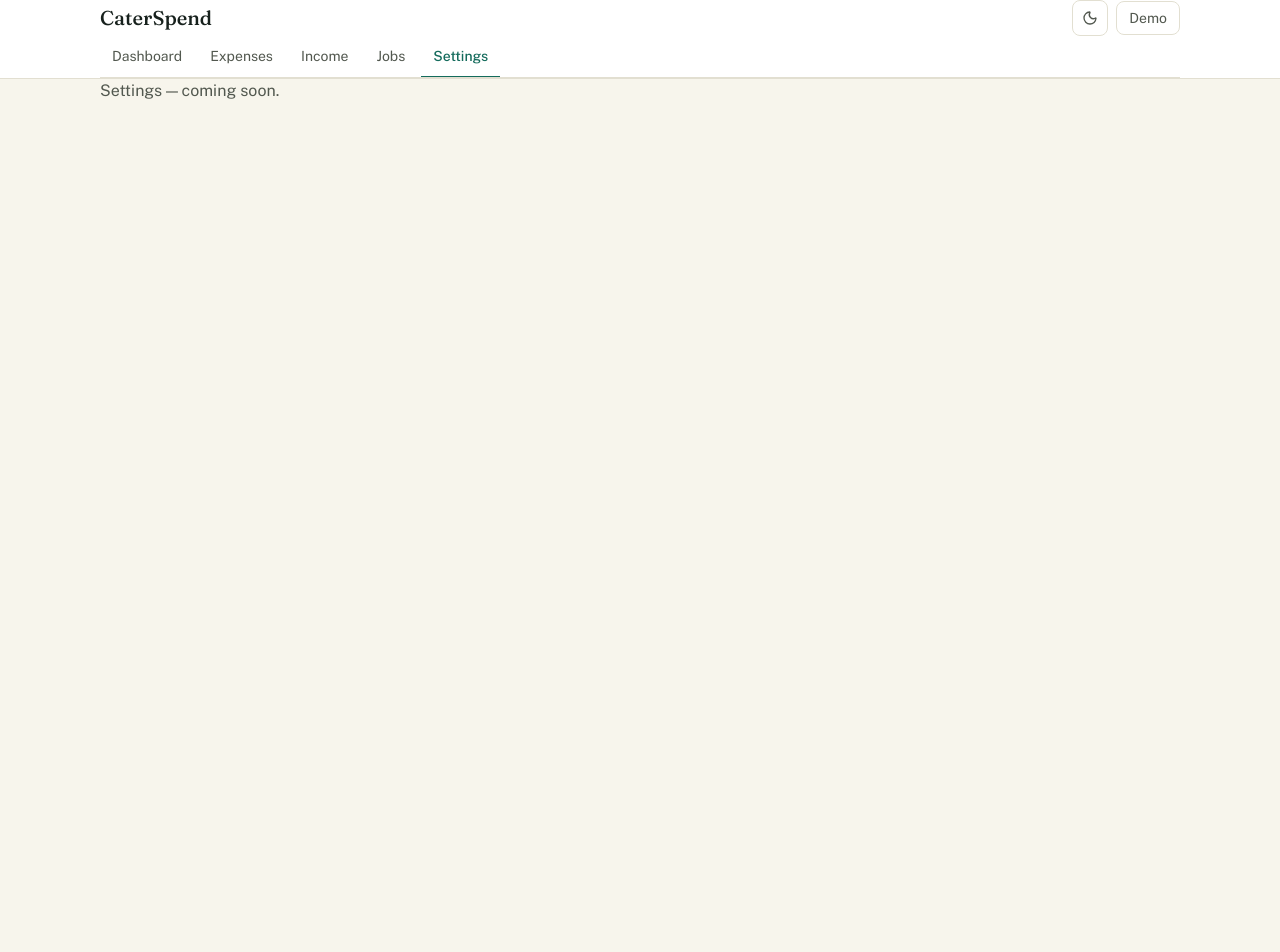
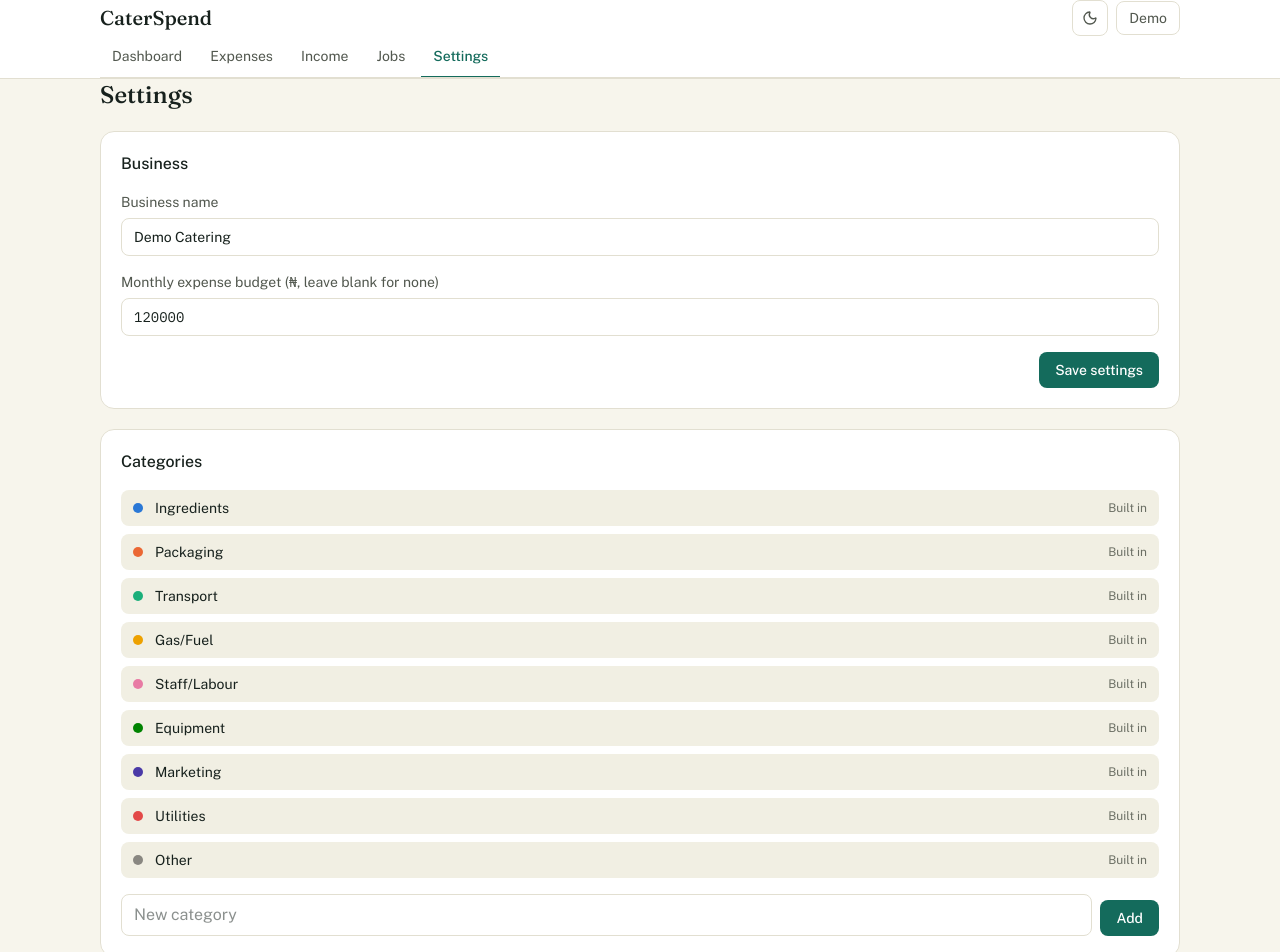
Before and after one commit to lincolndemo/CaterSpend, a Next.js app: page /settings in a window 1280 px wide. Shown: the top 952 px of the page. Before the commit the page ends 800 px from the top, so only its background shows below. Built offline with nearby package versions, Linux system fonts and the light colour scheme.

Commit message:
feat: settings page with monthly budget and custom categories
Co-Authored-By: Claude Opus 5 <noreply@anthropic.com>

```diff
--- a/app/(app)/settings/page.tsx
+++ b/app/(app)/settings/page.tsx
@@ -1,3 +1,15 @@
-export default function SettingsPage() {
-  return <p className="text-[var(--ink-600)]">Settings — coming soon.</p>;
+import { BudgetForm } from '@/components/settings/BudgetForm';
+import { CategoryManager } from '@/components/settings/CategoryManager';
+import { loadWorkspace } from '@/lib/data';
+
+export default async function SettingsPage() {
+  const { profile, categories } = await loadWorkspace();
+
+  return (
+    <div className="grid gap-5">
+      <h1 className="font-[family-name:var(--font-display)] text-2xl">Settings</h1>
+      <BudgetForm profile={profile} />
+      <CategoryManager categories={categories} />
+    </div>
+  );
 }
--- /dev/null
+++ b/app/actions/categories.ts
@@ -0,0 +1,58 @@
+'use server';
+
+import { revalidatePath } from 'next/cache';
+import { ERRORS, parseCategoryForm, type ActionState } from '@/lib/validation';
+import { CUSTOM_CATEGORY_COLORS, DEMO_USER_ID, demoId, store, touch } from '@/lib/demo-store';
+import type { Category } from '@/lib/types';
+
+function refresh() {
+  revalidatePath('/settings');
+  revalidatePath('/expenses');
+  revalidatePath('/');
+}
+
+export async function createCategory(_prev: ActionState, fd: FormData): Promise<ActionState> {
+  const parsed = parseCategoryForm(fd);
+  if (!parsed.ok) return { ok: false, error: parsed.error };
+
+  const name = parsed.value.name;
+  // Mirrors the schema's `unique (user_id, lower(btrim(name)))` index.
+  const duplicate = store.categories.some((c) => c.name.trim().toLowerCase() === name.toLowerCase());
+  if (duplicate) return { ok: false, error: ERRORS.duplicateCategory };
+
+  const category: Category = {
+    id: demoId('cat'),
+    user_id: DEMO_USER_ID,
+    name,
+    is_builtin: false,
+    color_light: CUSTOM_CATEGORY_COLORS.light,
+    color_dark: CUSTOM_CATEGORY_COLORS.dark,
+    sort_order: 100,
+    created_at: touch(),
+  };
+  store.categories.push(category);
+
+  refresh();
+  return { ok: true };
+}
+
+export async function deleteCategory(_prev: ActionState, fd: FormData): Promise<ActionState> {
+  const id = String(fd.get('id') ?? '');
+  if (!id) return { ok: false, error: 'Could not remove that category.' };
+
+  const category = store.categories.find((c) => c.id === id);
+  if (!category) return { ok: false, error: 'Could not remove that category.' };
+
+  // Built-in categories cannot be deleted (mirrors the schema's guarded delete policy).
+  if (category.is_builtin) return { ok: false, error: 'Could not remove that category.' };
+
+  // Mirrors the `on delete restrict` FK from expenses to categories.
+  const inUse = store.expenses.some((e) => e.category_id === id);
+  if (inUse) return { ok: false, error: ERRORS.categoryInUse };
+
+  const index = store.categories.findIndex((c) => c.id === id);
+  store.categories.splice(index, 1);
+
+  refresh();
+  return { ok: true };
+}
--- /dev/null
+++ b/app/actions/settings.ts
@@ -0,0 +1,20 @@
+'use server';
+
+import { revalidatePath } from 'next/cache';
+import { parseBudgetForm, type ActionState } from '@/lib/validation';
+import { store, touch } from '@/lib/demo-store';
+
+export async function saveSettings(_prev: ActionState, fd: FormData): Promise<ActionState> {
+  const parsed = parseBudgetForm(fd);
+  if (!parsed.ok) return { ok: false, error: parsed.error };
+
+  const businessName = String(fd.get('business_name') ?? '').trim();
+
+  store.profile.business_name = businessName || null;
+  store.profile.monthly_budget = parsed.value.monthly_budget;
+  store.profile.updated_at = touch();
+
+  revalidatePath('/');
+  revalidatePath('/settings');
+  return { ok: true };
+}
--- /dev/null
+++ b/components/settings/BudgetForm.tsx
@@ -0,0 +1,47 @@
+'use client';
+
+import { useActionState, useEffect } from 'react';
+import { toast } from 'sonner';
+import { Field, inputClass } from '@/components/ui/Field';
+import { SubmitButton } from '@/components/ui/SubmitButton';
+import { saveSettings } from '@/app/actions/settings';
+import { IDLE_STATE } from '@/lib/validation';
+import type { Profile } from '@/lib/types';
+
+export function BudgetForm({ profile }: { profile: Profile }) {
+  const [state, formAction] = useActionState(saveSettings, IDLE_STATE);
+
+  useEffect(() => {
+    if (state.ok) toast.success('Settings saved.');
+  }, [state]);
+
+  return (
+    <form action={formAction} className="card grid gap-4 p-5">
+      <h2 className="font-medium">Business</h2>
+
+      <Field label="Business name">
+        <input name="business_name" defaultValue={profile.business_name ?? ''} className={inputClass} />
+      </Field>
+
+      <Field label="Monthly expense budget (₦, leave blank for none)">
+        <input
+          name="monthly_budget"
+          inputMode="decimal"
+          defaultValue={profile.monthly_budget ?? ''}
+          placeholder="120000"
+          className={`${inputClass} num`}
+        />
+      </Field>
+
+      {state.error && (
+        <p role="alert" className="text-sm text-[var(--critical)]">
+          {state.error}
+        </p>
+      )}
+
+      <div className="flex justify-end">
+        <SubmitButton>Save settings</SubmitButton>
+      </div>
+    </form>
+  );
+}
--- /dev/null
+++ b/components/settings/CategoryManager.tsx
@@ -0,0 +1,67 @@
+'use client';
+
+import { useActionState, useEffect, useRef } from 'react';
+import { toast } from 'sonner';
+import { inputClass } from '@/components/ui/Field';
+import { SubmitButton } from '@/components/ui/SubmitButton';
+import { createCategory, deleteCategory } from '@/app/actions/categories';
+import { IDLE_STATE } from '@/lib/validation';
+import type { Category } from '@/lib/types';
+
+export function CategoryManager({ categories }: { categories: Category[] }) {
+  const formRef = useRef<HTMLFormElement>(null);
+  const [addState, addAction] = useActionState(createCategory, IDLE_STATE);
+  const [removeState, removeAction] = useActionState(deleteCategory, IDLE_STATE);
+
+  useEffect(() => {
+    if (addState.ok) {
+      toast.success('Category added.');
+      formRef.current?.reset();
+    }
+  }, [addState]);
+
+  useEffect(() => {
+    if (removeState.ok) toast.success('Category removed.');
+    if (removeState.error) toast.error(removeState.error);
+  }, [removeState]);
+
+  return (
+    <section className="card grid gap-4 p-5">
+      <h2 className="font-medium">Categories</h2>
+
+      <ul className="grid gap-2">
+        {categories.map((c) => (
+          <li key={c.id} className="flex items-center gap-3 rounded-lg bg-[var(--surface-2)] px-3 py-2">
+            <span
+              aria-hidden
+              className="dot size-2.5 rounded-full"
+              style={{ '--slice-light': c.color_light, '--slice-dark': c.color_dark } as React.CSSProperties}
+            />
+            <span className="flex-1 text-sm">{c.name}</span>
+            {c.is_builtin ? (
+              <span className="text-xs text-[var(--ink-mute)]">Built in</span>
+            ) : (
+              <form action={removeAction}>
+                <input type="hidden" name="id" value={c.id} />
+                <button type="submit" className="text-sm text-[var(--critical)]">
+                  Remove
+                </button>
+              </form>
+            )}
+          </li>
+        ))}
+      </ul>
+
+      <form ref={formRef} action={addAction} className="flex flex-wrap items-end gap-2">
+        <input name="name" placeholder="New category" required className={`${inputClass} flex-1`} />
+        <SubmitButton>Add</SubmitButton>
+      </form>
+
+      {addState.error && (
+        <p role="alert" className="text-sm text-[var(--critical)]">
+          {addState.error}
+        </p>
+      )}
+    </section>
+  );
+}
```
